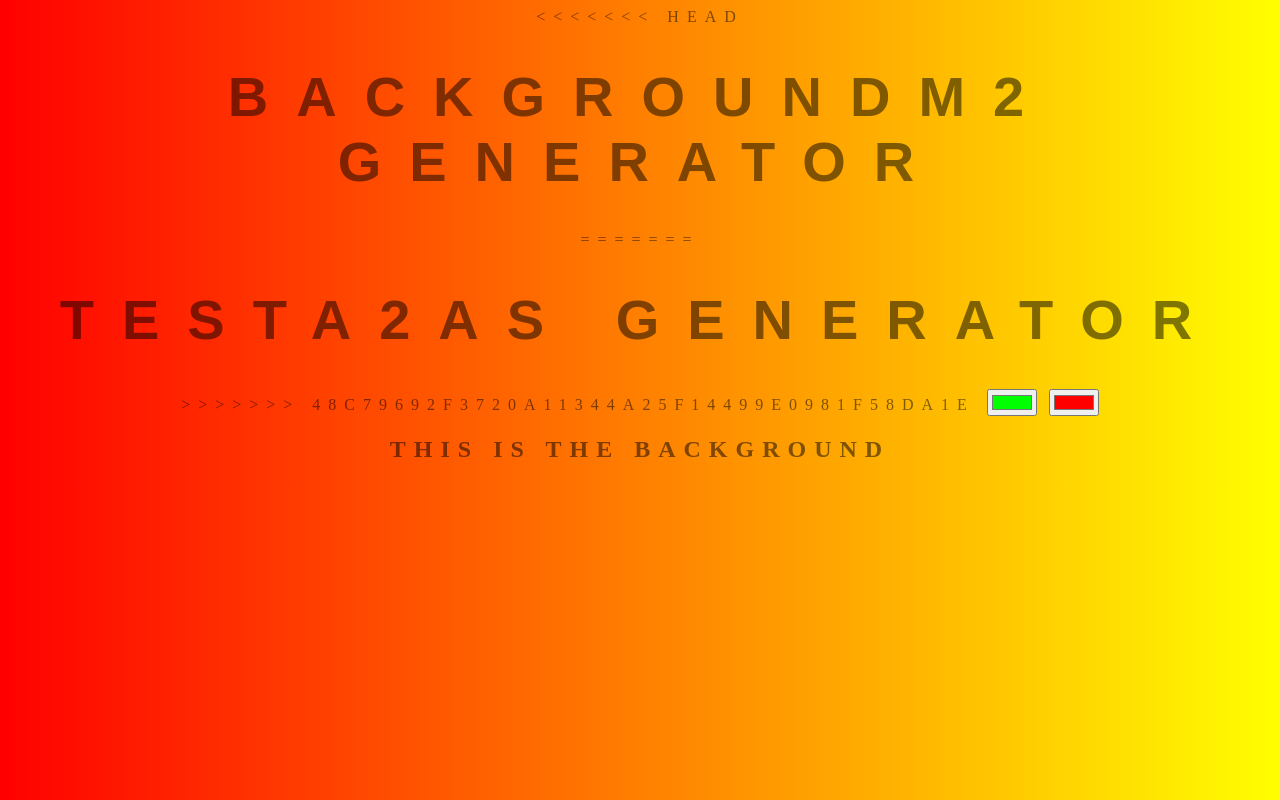
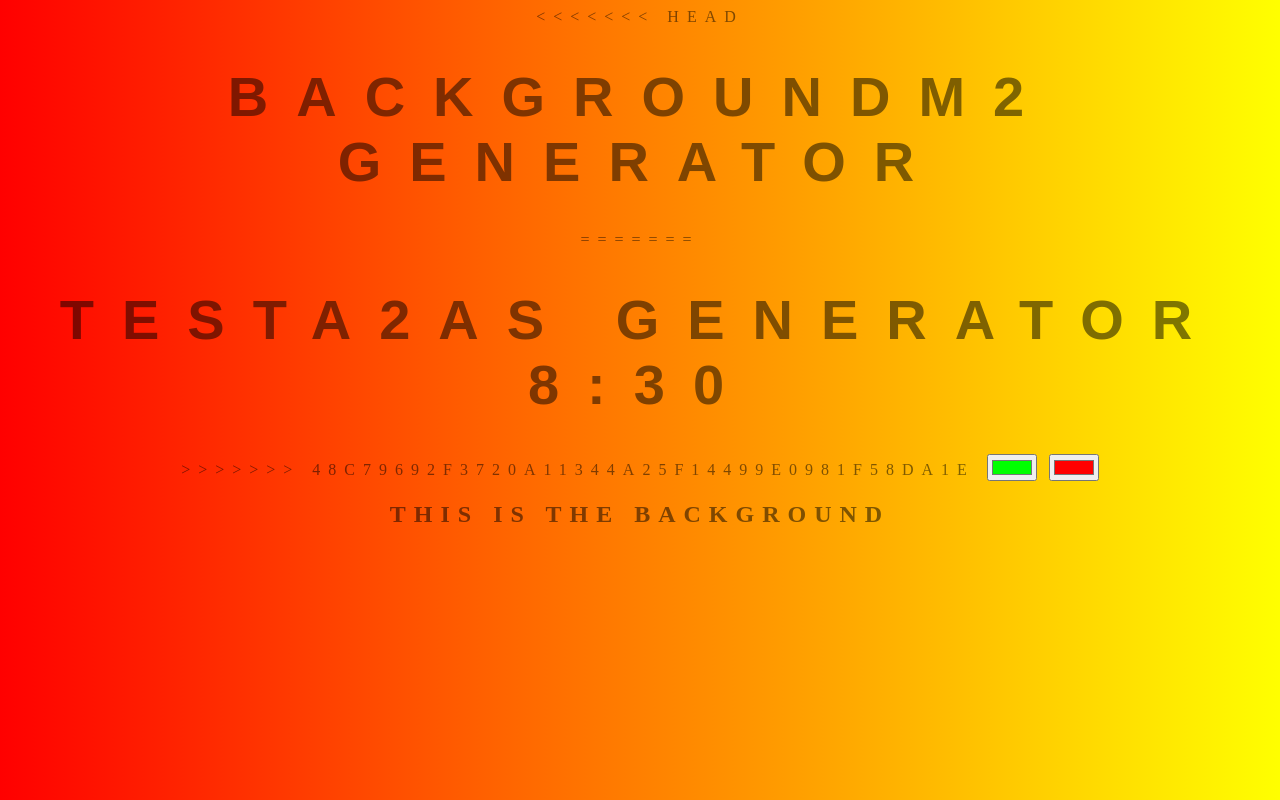
Before and after one commit to shandener/background-generator, a plain HTML site: page index.html in a window 1280 px wide. Drawn offline with Linux system fonts and the light colour scheme.

Commit message:
eight 30

```diff
--- a/index.html
+++ b/index.html
@@ -8,7 +8,7 @@
 <<<<<<< HEAD
 	<h1>BackgroundM2 Generator</h1>
 =======
-	<h1>TestA2AS Generator</h1>
+	<h1>TestA2AS Generator 8:30</h1>
 >>>>>>> 48c79692f3720a11344a25f14499e0981f58da1e
 	<input class="color1" type="color" name="color1" value="#00ff00">
 	<input class="color2" type="color" name="color2" value="#ff0000">
```
